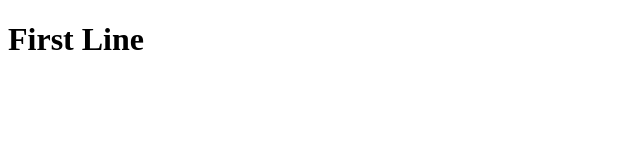
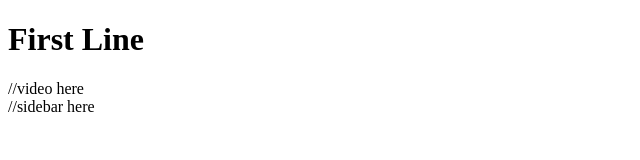
Before and after one commit to ozovalihasan/youtubeByHasanPrabhakar, a plain HTML site: page main.html in a window 1280 px wide. Shown: the whole page, without its empty margins (0-640 px from the left). Drawn offline with Linux system fonts and the light colour scheme.

Commit message:
Added divs for creating video field and sidebar

```diff
--- a/main.html
+++ b/main.html
@@ -7,6 +7,15 @@
 <body>
 
     <h1>First Line</h1>
+    <div>
+        <div>
+            //video here
+        </div>
+
+        <div>
+            //sidebar here
+        </div>
+    </div>
 
 
 </body>
```
